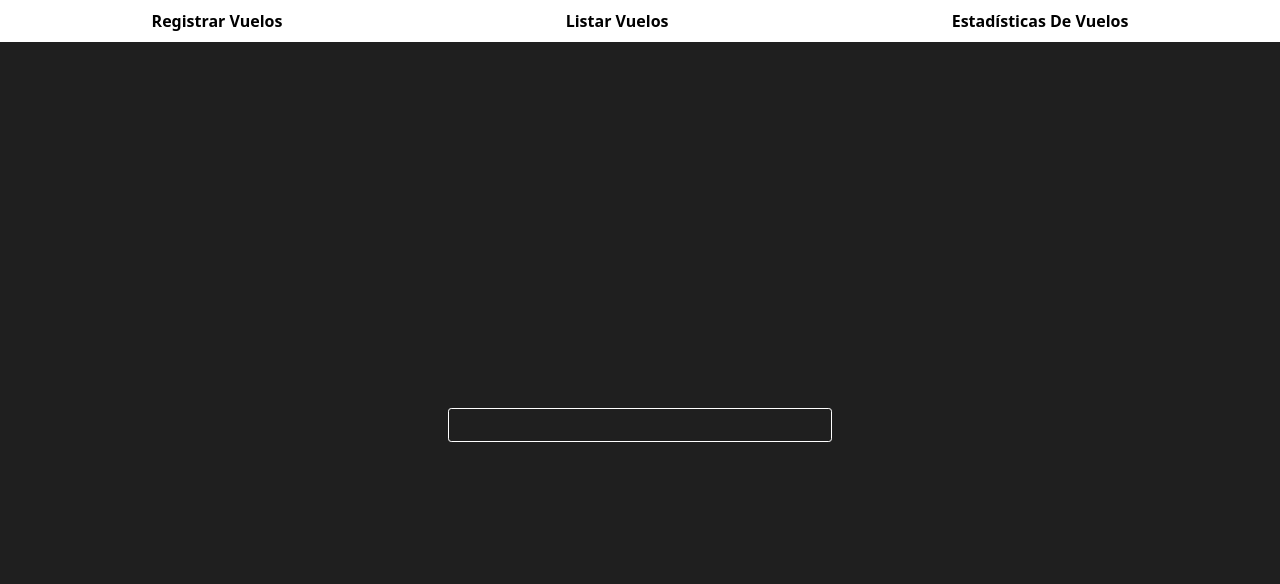
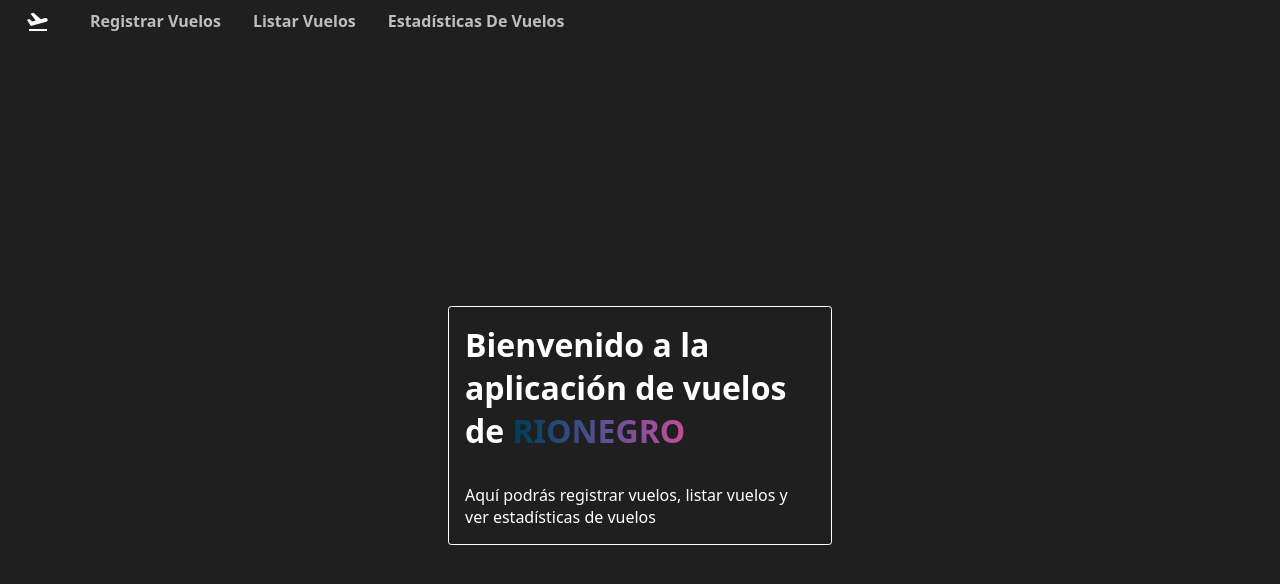
Before and after one commit to Max-Bustamante69/Topicos.-Software-Parcial-1, a Django app: page / in a window 1280 px wide. Shown: the top 584 px of the page. Run offline with Django 5.2, Linux system fonts and the light colour scheme.

Commit message:
home page styling and creation

```diff
--- a/vuelos/static/css/styles.css
+++ b/vuelos/static/css/styles.css
@@ -33,19 +33,28 @@ body{
 
 nav {
     display: flex;
-    justify-content: space-around;
+    justify-content: start;
+    gap: 2.5rem;
     width: 100%;
-    background-color: white;
     text-transform: capitalize;
     padding: 10px;
+    margin-left: 2rem;
     position: fixed;
     top: 0;
 }
 
+nav .opciones {
+    display: flex;
+    gap: 2rem;
+}
 nav a {
     text-decoration: none;
-    color: black;
+    color: rgba(255, 255, 255, 0.71);
     font-weight: 600;
+}
+
+nav a:hover {
+    color: white;
 }
 
 main {
@@ -127,3 +136,23 @@ th {
     background-color: white;
     color: black;
 }
+
+.title span {
+    background: linear-gradient(90deg,
+        #003f5b, #2b4b7d, #5f5195, #98509d, #cc4c91, #f25375, #ff6f4e, #ff9913, #f6d32b, #ff9913, #ff6f4e, #f25375, #cc4c91, #98509d, #5f5195, #2b4b7d, #003f5b);
+    -webkit-background-clip: text;
+    -webkit-text-fill-color: transparent;
+    font-size: 2rem;
+    text-transform: uppercase;
+    background-size: 400%;
+    animation: shine 10s linear infinite;
+}
+
+@keyframes shine {
+    0% {
+        background-position: 0%;
+    }
+    100% {
+        background-position: 200%;
+    }
+}
--- a/vuelos/templates/base.html
+++ b/vuelos/templates/base.html
@@ -12,6 +12,7 @@
   </head>
   <body>
     {% include 'nav.html' %}
+
     <main>
       {% block content %} {% endblock %}
     </main>
--- /dev/null
+++ b/vuelos/templates/home.html
@@ -0,0 +1,11 @@
+
+{% extends 'base.html' %}
+
+{% block content %}
+<h1 class="title">
+    Bienvenido a la aplicación de vuelos de <span>Rionegro</span>
+</h1>
+<p>
+    Aquí podrás registrar vuelos, listar vuelos y ver estadísticas de vuelos
+</p>
+{% endblock %}
--- a/vuelos/templates/nav.html
+++ b/vuelos/templates/nav.html
@@ -1,7 +1,13 @@
 <nav>
+    <a href="{% url 'home' %}" class="logo">
+        <svg xmlns="http://www.w3.org/2000/svg" height="24px" viewBox="0 -960 960 960" width="24px" fill="#ffffff"><path d="M120-120v-80h720v80H120Zm70-200L40-570l96-26 112 94 140-37-207-276 116-31 299 251 170-46q32-9 60.5 7.5T864-585q9 32-7.5 60.5T808-487L190-320Z"/></svg>
+    </a>
     <!-- b.      Zona de inicio (15%): Cree un template inicial que despliegue 3 enlaces, el primero a “registrar vuelos”, el segundo a “listar vuelos” y el tercero a “estadísticas de vuelos”. django html  -->
-    <a href="{% url 'registrar_vuelo' %}">Registrar vuelos</a>
-    <a href="{% url 'listar_vuelos' %}">Listar vuelos</a>
-    <a href="{% url 'estadisticas_vuelos' %}">Estadísticas de vuelos</a>
+     <div class="opciones">
 
+         <a href="{% url 'registrar_vuelo' %}">Registrar vuelos</a>
+         <a href="{% url 'listar_vuelos' %}">Listar vuelos</a>
+         <a href="{% url 'estadisticas_vuelos' %}">Estadísticas de vuelos</a>
+
+        </div>
 </nav>
--- a/vuelos/urls.py
+++ b/vuelos/urls.py
@@ -4,7 +4,7 @@ from . import views
 
 
 urlpatterns = [
-    path('', views.index, name='index'),
+    path('', views.index, name='home'),
     path('registrar/', views.registrar_vuelo, name='registrar_vuelo'),
     path('listar/', views.listar_vuelos, name='listar_vuelos'),
     path('estadisticas/', views.estadisticas_vuelos, name='estadisticas_vuelos'),
--- a/vuelos/views.py
+++ b/vuelos/views.py
@@ -4,7 +4,7 @@ from .forms import VueloForm
 from .models import Vuelo
 
 def index(request):
-    return render(request, 'base.html')
+    return render(request, 'home.html')
 
 def registrar_vuelo(request):
     if request.method == 'POST':
```
